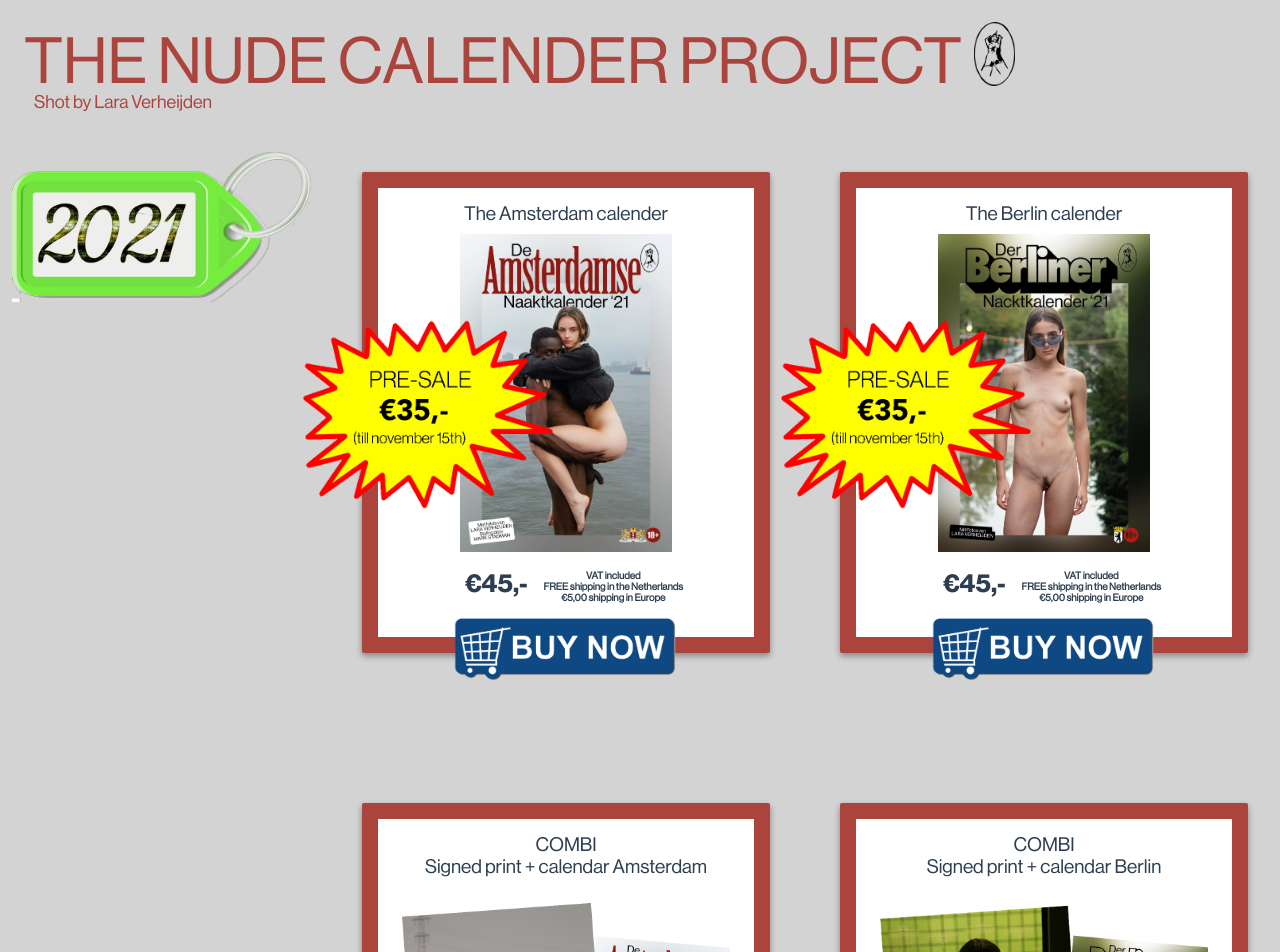
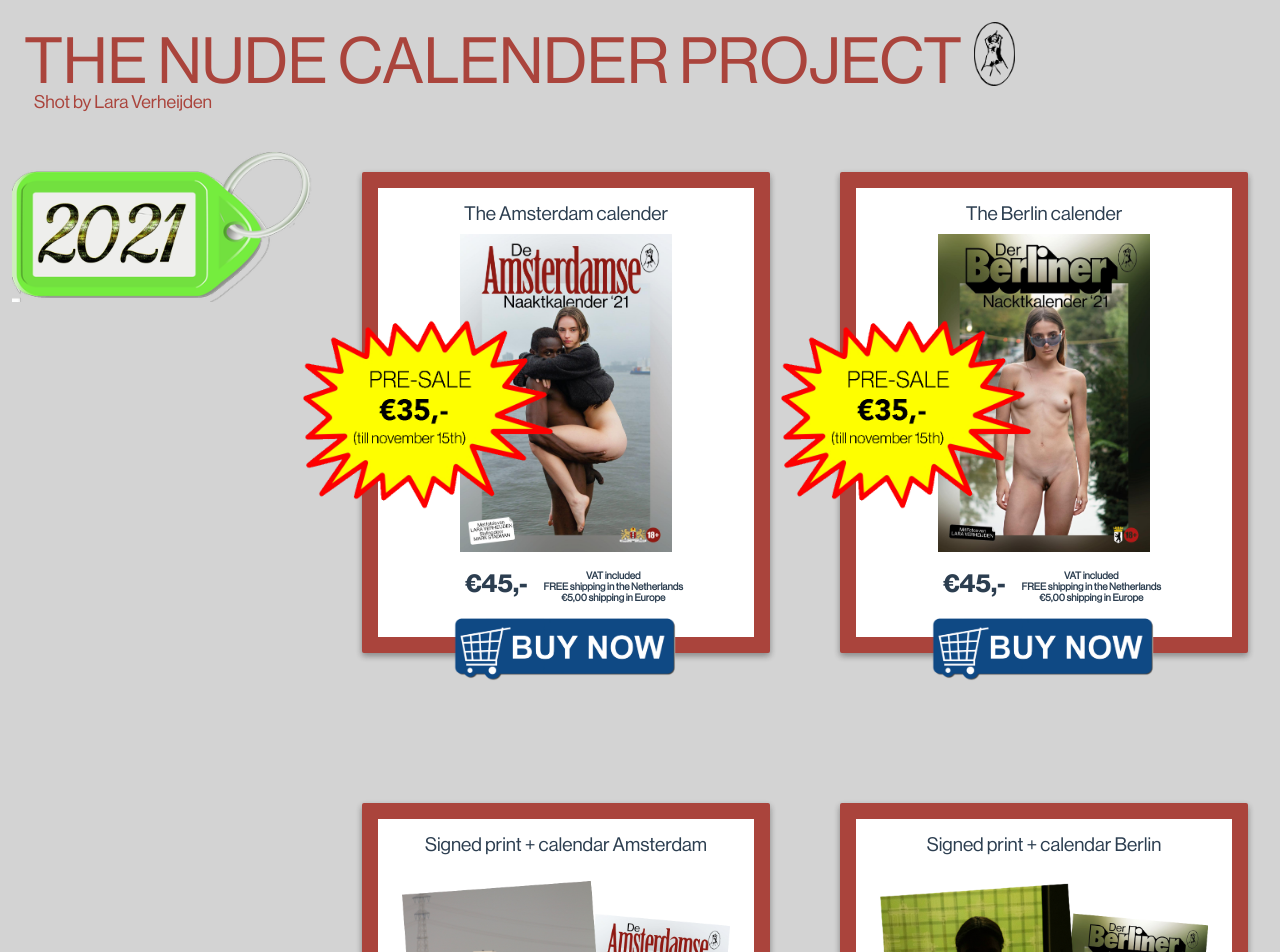
Before and after one commit to YketD/thecalendarproject, a Vue app: page / in a window 1280 px wide. Shown: the top 952 px of the page. Built offline with nearby package versions, Linux system fonts and the light colour scheme.

Commit message:
removed combi

```diff
--- a/src/components/ProductGrid.vue
+++ b/src/components/ProductGrid.vue
@@ -28,7 +28,6 @@
         <product-card
                 :less-padding="true"
                 class="product-card"
-                label="COMBI"
                 has-image="true"
                 bottom-label-two="Signed print + calendar Amsterdam"
                 price="€135,-"
@@ -39,7 +38,7 @@
         <product-card
                 :less-padding="true"
                 class="product-card"
-                label="COMBI"
+
                 bottom-label=""
                 has-image="true"
                 bottom-label-two="Signed print + calendar Berlin"
```
